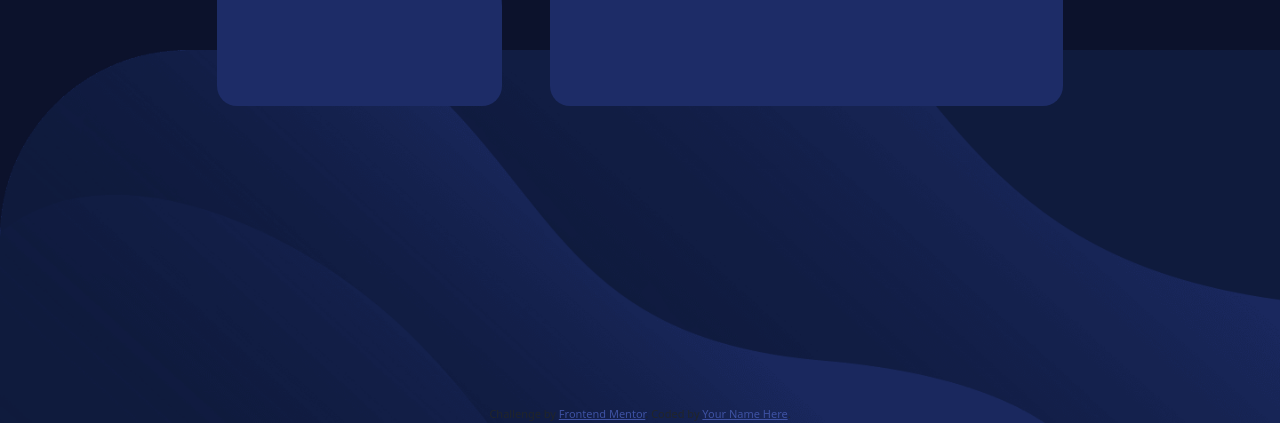
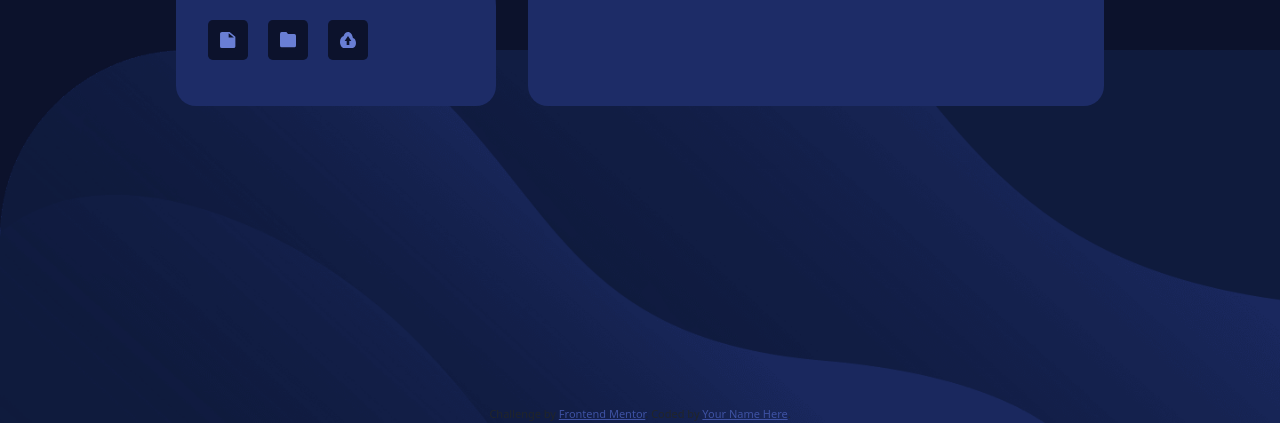
Before and after one commit to MartynasKupsys/Challenges, a plain HTML site: page Project_1/fylo-data-storage-component-master/index.html in a window 1280 px wide. Shown: the part 394-817 px from the top of the page. Drawn offline with nearby package versions, Linux system fonts and the light colour scheme.

Commit message:
first card with icons

```diff
--- a/Project_1/fylo-data-storage-component-master/index.html
+++ b/Project_1/fylo-data-storage-component-master/index.html
@@ -18,21 +18,50 @@
   </style>
 </head>
 <body class="">
-  <main class="d-flex flex-column justify-content-center">
-    <!-- <div class="justify-content-between"> -->
-    <div class="container container-fluid">
-      <div class="row justify-content-center">
+  <main class="container-fluid d-flex flex-column justify-content-center">
+    <div class="row justify-content-center">
+      <!-- <div class="justify-content-between"> -->
+      <!-- <div class="container container-fluid"> -->
+          <div class=" d-flex flex-column col-3 bg-primary me-3 ms-0 p-4 justify-content-around">
+              <!-- <div class="row"> -->
+                <div class="col-12 ">
+                  <img src="./images/logo.svg" alt="">
+                </div>
 
-          <div class="col-3 bg-primary me-5 ">
-            <!-- <div class="">dasd</div> -->
+                <div class="col-12">
+                    <img class="img rounded-3" src="./images/icon-document.svg" alt="">
+                    <img class="img rounded-3" src="./images/icon-folder.svg" alt="">
+                    <img class="img rounded-3" src="./images/icon-upload.svg" alt="">
+                </div>
+
+              <!-- </div> -->
+              <!-- <div class="row"> -->
+
+
+                <!-- <div class="col-3">
+                  <img src="./images/icon-folder.svg" alt="">
+                </div>
+
+                <div class="col-3">
+                  <img src="./images/icon-upload.svg" alt="">
+                </div> -->
+
+              <!-- </div> -->
+
           </div>
 
-          <div class="col-6 bg-primary align-self-end">
+
+
+
+
+
+          <div class="col-6 bg-primary align-self-end ms-3">
             <!-- <div>dasd</div> -->
           </div>
+    </div>
 
-      </div>
-    </div>
+
+    <!-- </div> -->
 
 
   <!-- </div> -->
--- a/Project_1/fylo-data-storage-component-master/style/style.css
+++ b/Project_1/fylo-data-storage-component-master/style/style.css
@@ -44,3 +44,12 @@ div.col-6 {
 main {
     min-height: 100vh;
 }
+
+.img {
+  padding: .75rem;
+  margin: .5rem;
+  height: 40px;
+  width: 40px;
+  /* font-size: 20px; */
+  background-color: hsl(229, 57%, 11%);
+}
```
